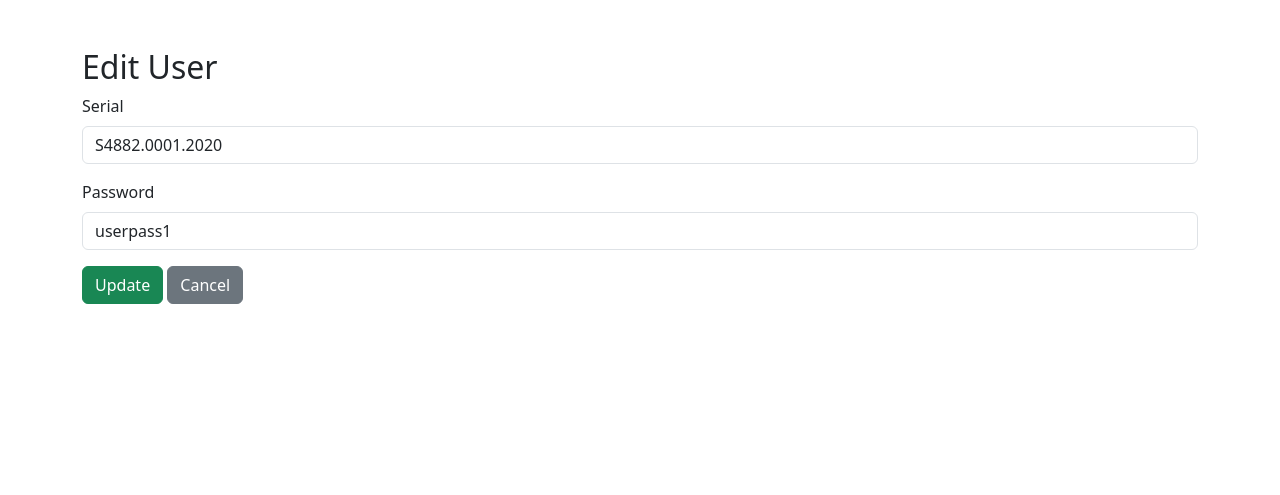
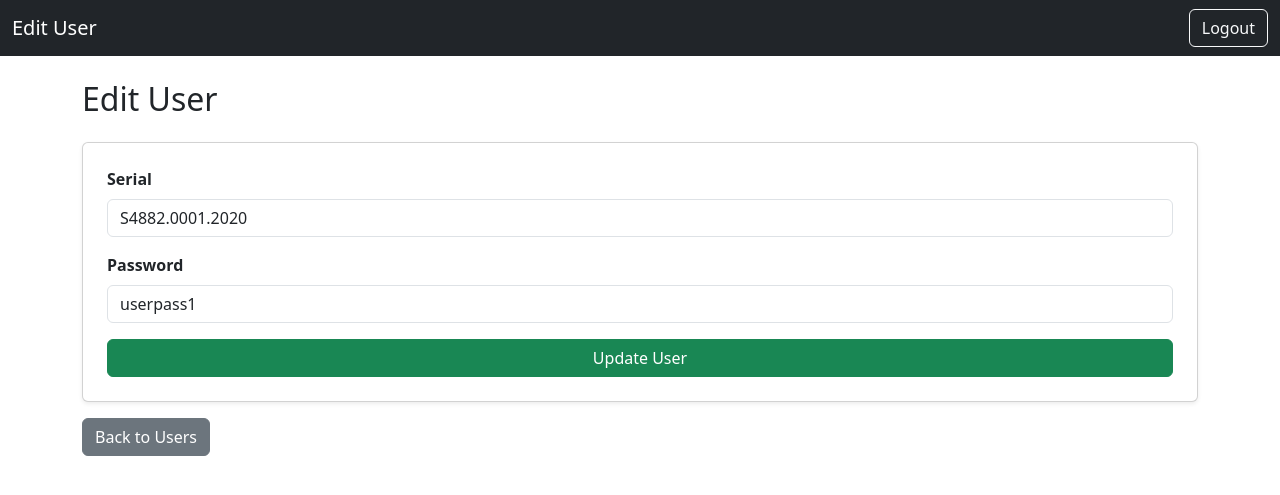
Before and after one commit to EzraelJeremiah-py/PESS, a Flask app: page /admin/users/edit/1 in a window 1280 px wide. Shown: the top 495 px of the page. Run offline with Flask 3, Linux system fonts and the light colour scheme; the visitor is signed in with stand-in values (Sample User, id 1); data comes from the database, SQL or seed files in the repository.

Commit message:
Update edit_user.html

```diff
--- a/pess-backend/templates/edit_user.html
+++ b/pess-backend/templates/edit_user.html
@@ -6,20 +6,33 @@
   <link href="https://cdn.jsdelivr.net/npm/bootstrap@5.3.3/dist/css/bootstrap.min.css" rel="stylesheet">
 </head>
 <body>
-  <div class="container mt-5">
-    <h2>Edit User</h2>
-    <form method="POST">
+  <!-- Navbar -->
+  <nav class="navbar navbar-dark bg-dark">
+    <div class="container-fluid">
+      <span class="navbar-brand">Edit User</span>
+      <a href="{{ url_for('auth.logout') }}" class="btn btn-outline-light">Logout</a>
+    </div>
+  </nav>
+
+  <!-- Main Content -->
+  <div class="container mt-4">
+    <h2 class="mb-4">Edit User</h2>
+
+    <form method="POST" class="card p-4 shadow-sm">
       <div class="mb-3">
-        <label class="form-label">Serial</label>
-        <input type="text" name="serial" value="{{ user.serial }}" class="form-control" required>
+        <label class="form-label fw-bold">Serial</label>
+        <input type="text" name="serial" class="form-control" value="{{ user.serial }}" required>
       </div>
+
       <div class="mb-3">
-        <label class="form-label">Password</label>
-        <input type="text" name="password" value="{{ user.password }}" class="form-control" required>
+        <label class="form-label fw-bold">Password</label>
+        <input type="text" name="password" class="form-control" value="{{ user.password }}" required>
       </div>
-      <button type="submit" class="btn btn-success">Update</button>
-      <a href="/users" class="btn btn-secondary">Cancel</a>
+
+      <button type="submit" class="btn btn-success w-100">Update User</button>
     </form>
+
+    <a href="{{ url_for('admin.list_users') }}" class="btn btn-secondary mt-3">Back to Users</a>
   </div>
 </body>
 </html>
```
